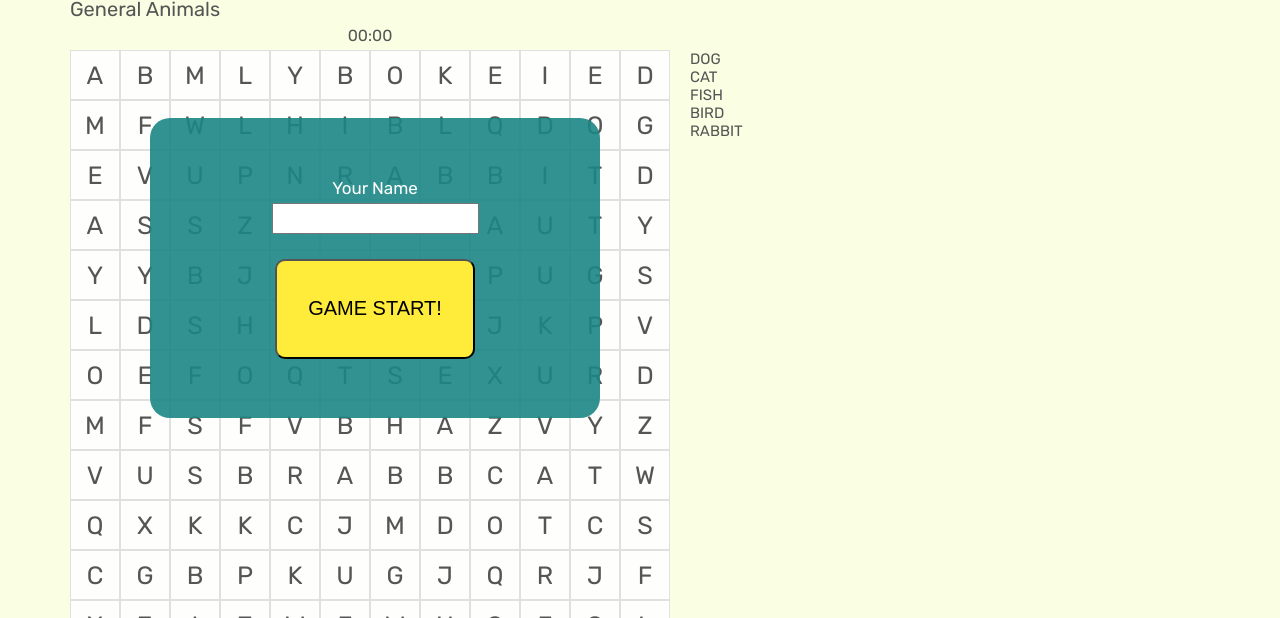
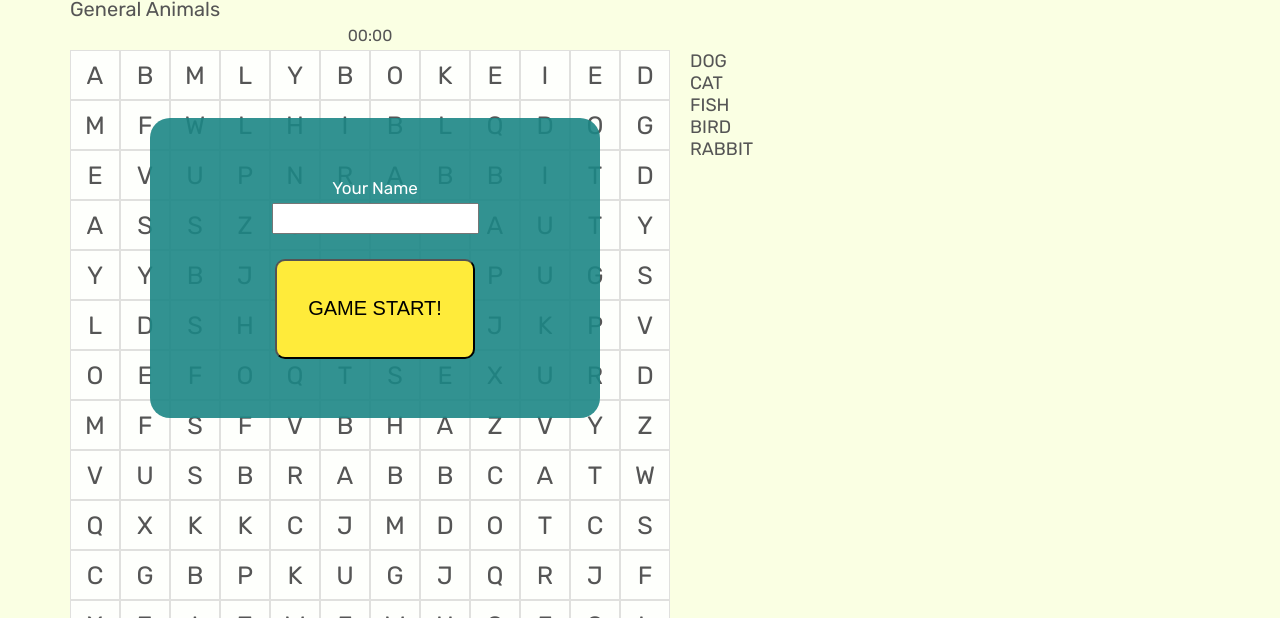
Before and after one commit to soojinpark99/wordsearch_game, a plain HTML site: page frontend/game.html in a window 1280 px wide. Shown: the part 182-800 px from the top of the page. Drawn offline with Linux system fonts and the light colour scheme.

Commit message:
코드 설명 추가

```diff
--- a/frontend/game.css/main.css
+++ b/frontend/game.css/main.css
@@ -48,7 +48,7 @@ main {
 }
 
 .word-list {
-  font-size: 15px;
+  font-size: 18px;
 }
 
 .selected {
--- a/frontend/game.js
+++ b/frontend/game.js
@@ -1,12 +1,13 @@
 // ------ 게임 세팅 ------
+
+// !!! 서버에서 게임 정보 받아오기 !!!
 const title = document.querySelector(".title");
 title.innerText = "ANIMALS";
+
 const description = document.querySelector(".description");
 description.innerText = "General Animals";
 
-// 단어 리스트
 const wordList = ["DOG", "CAT", "FISH", "RABBIT", "BIRD"];
-console.log(wordList);
 
 // --- 알파벳을 채워넣는 함수 ---
 function fillAlphabets() {
@@ -68,7 +69,6 @@ wordList.forEach((word) =>
 fillAlphabets();
 
 // ------ 게임 시작 ------
-
 function gameStart() {
   const startBox = document.querySelector(".start-box");
   startBox.remove();
@@ -114,15 +114,15 @@ function gameStart() {
     checkSelectedWord();
   }
 
-  // --- 게임 종료 ---
+  // --- 게임 종료 이후 ---
   function gameOver() {
     clearInterval(timeInterval);
 
     const gameOverBox = document.querySelector(".game-over");
-    const retryBtn = document.querySelector(".retry-btn");
-
     gameOverBox.style.display = "flex";
 
+    // Retry 버튼 클릭 시 다시 시작
+    const retryBtn = document.querySelector(".retry-btn");
     retryBtn.addEventListener("click", () => {
       (location || window.location || document.location).reload();
     });
@@ -179,12 +179,12 @@ function gameStart() {
   });
 }
 
+// --- 스타트 버튼 이벤트 ---
 const startBtn = document.querySelector(".start-btn");
 
 function mouseOver(event) {
   startBtn.style.textDecoration = "underline";
 }
-
 function mouseOut(event) {
   startBtn.style.textDecoration = "none";
 }
```
